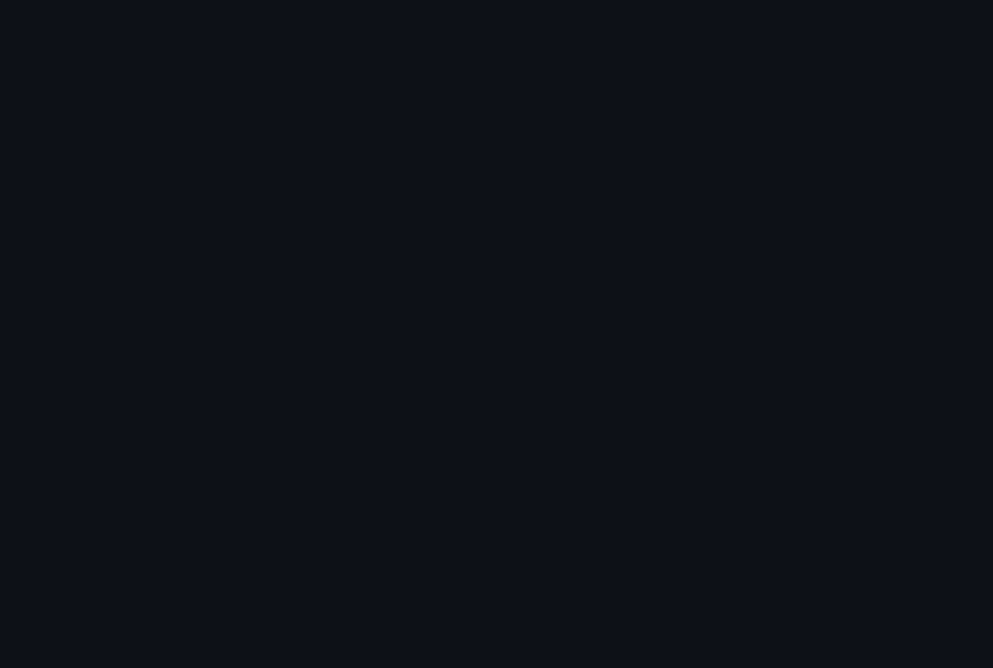
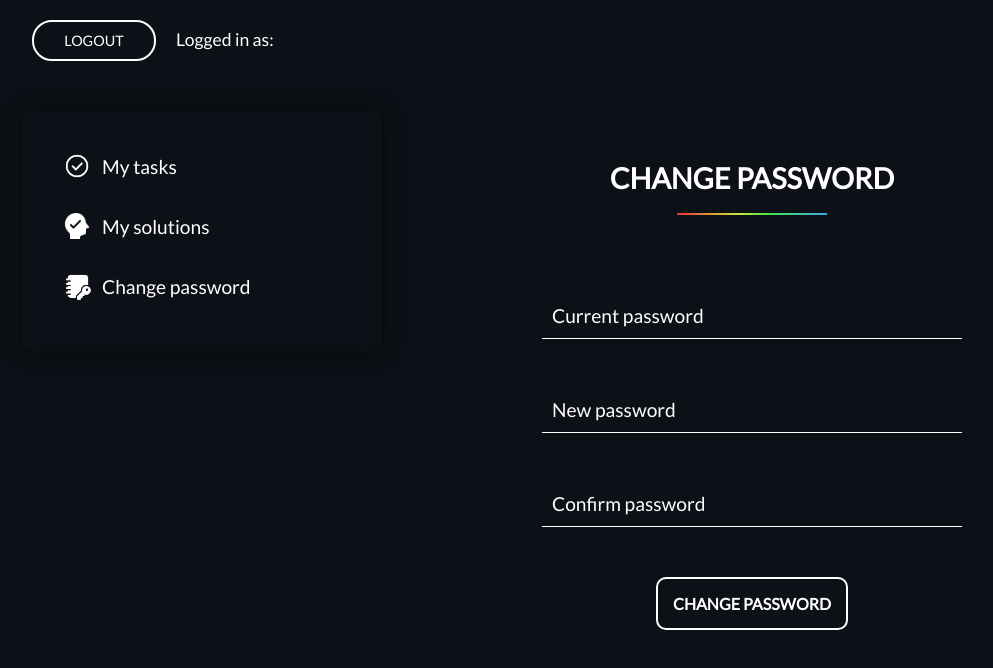
Before and after one commit to wblazej/retask, a React (Create React App) app: page /dashboard/change-password in a window 1280 px wide. Shown: the top 668 px of the page, without its empty margins (28-1021 px from the left). Built offline with nearby package versions, Linux system fonts and the light colour scheme; no server answers.

Commit message:
change password

```diff
--- a/src/App.tsx
+++ b/src/App.tsx
@@ -12,7 +12,7 @@ function App() {
         <>
             <Router>
                 <Route exact path='/' component={Home}></Route>
-                <Route exact path='/dashboard' component={Dashboard}></Route>
+                <Route path='/dashboard' component={Dashboard}></Route>
             </Router>
         </>
     );
--- /dev/null
+++ b/src/components/ChangePassword/ChangePassword.tsx
@@ -0,0 +1,83 @@
+import React, { useState } from 'react';
+import './changePassword.css'
+import InfoBox from './../../components/InfoBox/InfoBox'
+
+const ChangePassword = () => {
+    const [infoBox, setInfoBox] = useState({type: '', message: ''})
+    const showInfoBox = (type: string, message: string) => {
+        if (infoBox.type === '') {
+            setInfoBox({type: type, message: message})
+            setTimeout(() => setInfoBox({type: '', message: ''}), 4000)
+        }
+    }
+
+    const [currentPassword, setCurrentPassword] = useState("")
+    const [newPassword, setNewPassword] = useState("")
+    const [confirmPassword, setConfirmPassword] = useState("")
+
+    const currentPasswordHanlder = (Event: React.FormEvent<HTMLInputElement>) => {
+        setCurrentPassword(Event.currentTarget.value)
+    }
+
+    const newPasswordHanlder = (Event: React.FormEvent<HTMLInputElement>) => {
+        setNewPassword(Event.currentTarget.value)
+    }
+
+    const confirmPasswordHandler = (Event: React.FormEvent<HTMLInputElement>) => {
+        setConfirmPassword(Event.currentTarget.value)
+    }
+
+    const changePassword = (Event: React.FormEvent) => {
+        Event.preventDefault()
+
+        fetch('/api/users/change-password', {
+            method: 'post',
+            headers: {
+                "Content-Type": "application/json"
+            },
+            body: JSON.stringify({
+                password: currentPassword,
+                new_password: newPassword,
+                confirm_password: confirmPassword
+            })
+        })
+        .then(response => {
+            return response.json()
+        })
+        .then(data => {
+            if ('ok' in data) {
+                showInfoBox('success', data.ok)
+                setCurrentPassword("")
+                setNewPassword("")
+                setConfirmPassword("")
+            }
+            else {
+                showInfoBox('failure', data.error)
+            }
+        })
+    }
+
+    return (
+        <>
+            { infoBox.type !== '' && <InfoBox type={infoBox.type} message={infoBox.message} />}
+            <h1>change password</h1>
+            <form className="change-password-form" onSubmit={changePassword}>
+                <div className="input-box">
+                    <input type="password" name="current-password" onChange={currentPasswordHanlder} value={currentPassword} required/>
+                    <label>Current password</label>
+                </div>
+                <div className="input-box">
+                    <input type="password" name="new-password" onChange={newPasswordHanlder} value={newPassword} required/>
+                    <label>New password</label>
+                </div>
+                <div className="input-box">
+                    <input type="password" name="confirm-password" onChange={confirmPasswordHandler} value={confirmPassword} required/>
+                    <label>Confirm password</label>
+                </div>
+                <input type="submit" value="Change password"/>
+            </form>
+        </>
+    )
+}
+
+export default ChangePassword;
--- /dev/null
+++ b/src/components/ChangePassword/changePassword.css
@@ -0,0 +1,3 @@
+.change-password-form input[type=password] {
+    width: 400px;
+}
--- a/src/components/Login/Login.tsx
+++ b/src/components/Login/Login.tsx
@@ -68,6 +68,10 @@ const Login = () => {
 
                 <input type="submit" value="Login"/>
             </form>
+
+            <div className="dashboard-button-box">
+                <a href="/dashboard" className="dashboard-button">go to dashboard</a>
+            </div>
         </>
     )
 }
--- a/src/components/Menu/Menu.tsx
+++ b/src/components/Menu/Menu.tsx
@@ -5,43 +5,52 @@ import SolutionsIcon from './../../img/solutions.png'
 import PasswordIcon from './../../img/password.png'
 import GroupsIcon from './../../img/groups.png'
 import UsersIcon from './../../img/users.png'
-import UserInfo from '../UserInfo/UserInfo';
 
-const Menu = () => {
+type Props = {
+    type: string
+}
+
+const Menu: React.FunctionComponent<Props> = ({ type }) => {
     return (
-        <>
         <div className="menu">
-                <div className="button">
+            <nav>
+                <a href='/dashboard/my-tasks' className="button">
                     <img src={TasksIcon} alt="TasksIcon"/>
                     <span>My tasks</span>
-                </div>
+                </a>
 
-                <div className="button">
+                <a href='/dashboard/my-solutions' className="button">
                     <img src={SolutionsIcon} alt="SolutionsIcon"/>
                     <span>My solutions</span>
-                </div>
+                </a>
 
-                <div className="button">
+                <a href='/dashboard/change-password' className="button">
                     <img src={PasswordIcon} alt="PasswordIcon"/>
                     <span>Change password</span>
-                </div>
+                </a>
 
-                <div className="button">
+                { (type === 'admin' || type === 'root') &&
+                    <a href='/dashboard/tasks' className="button">
                         <img src={TasksIcon} alt="TasksIcon"/>
                         <span>Student's tasks</span>
-                </div>
+                    </a>
+                }
 
-                <div className="button">
+                { type === 'root' &&
+                    <>
+                        <a href='/dashboard/groups' className="button">
                             <img src={GroupsIcon} alt="GroupsIcon"/>
                             <span>Groups</span>
-                </div>
+                        </a>
 
-                <div className="button">
+                        <a href='/dashboard/users' className="button">
                             <img src={UsersIcon} alt="UsersIcon"/>
                             <span>Users</span>
+                        </a>
+                    </>
+                }
+            </nav>
         </div>
-            </div>
-        </>
     )
 }
 
--- a/src/components/Menu/menu.css
+++ b/src/components/Menu/menu.css
@@ -1,9 +1,7 @@
 .menu {
-    position: fixed;
     width: 300px;
     box-shadow: 0 0 20px .1px rgb(7, 7, 7);
     border-radius: 10px;
-    left: 50px;
     padding: 30px;
 }
 
--- a/src/components/UserInfo/UserInfo.tsx
+++ b/src/components/UserInfo/UserInfo.tsx
@@ -1,12 +1,33 @@
 import React from 'react';
 import './userInfo.css'
+import { useHistory } from 'react-router-dom';
 
-const UserInfo = () => {
+type Props = {
+    username: string
+}
+
+const UserInfo: React.FunctionComponent<Props> = ({ username }) => {
+    const history = useHistory()
+
+    const logout = () => {
+        fetch('/api/logout', {
+        })
+        .then(response => {
+            if (response.status === 200)
+                return response.json()
+        })
+        .then(data => {
+            if ('ok' in data) {
+                history.push('/')
+            }
+        })
+    }
+
     return (
         <>
             <div className="user-info">
-                <div className="logout">Logout</div>
-                <span className="username">Logged in as: root</span>
+                <div className="logout" onClick={logout}>Logout</div>
+                <span className="username">Logged in as: {username}</span>
             </div>
         </>
     )
--- a/src/components/UserInfo/userInfo.css
+++ b/src/components/UserInfo/userInfo.css
@@ -16,7 +16,8 @@
 }
 
 .user-info {
-    padding: 20px;
+    padding-left: 60px;
+    padding-top: 20px;
 }
 
 .user-info span.username {
--- a/src/index.css
+++ b/src/index.css
@@ -44,3 +44,70 @@ p {
     margin-bottom: 50px;
     font-size: 1.1em;
 }
+
+form {
+    margin-left: auto;
+    margin-right: auto;
+    text-align: center;
+    margin-top: 100px;
+    width: fit-content;
+}
+
+input[type=text],
+input[type=password] {
+    outline: none;
+    background-color: transparent;
+    border: none;
+    border-bottom: 1px solid #fff;
+    padding: 10px;
+    color: #fff;
+    font-size: 1.2em;
+    width: 250px;
+    font-family: 'Lato', sans-serif;
+}
+
+.input-box {
+    position: relative;
+    width: fit-content;
+    margin-top: 50px;
+}
+
+label {
+    position: absolute;
+    left: 10px;
+    top: 9px;
+    font-size: 1.2em;
+    transition: font-size .3s, top .3s;
+    pointer-events: none;
+}
+
+input[type=text]:focus ~ label,
+input[type=text]:valid ~ label,
+input[type=password]:focus ~ label,
+input[type=password]:valid ~ label {
+    font-size: .8em;
+    top: -15px;
+}
+
+input[type=submit] {
+    width: auto;
+    min-width: 150px;
+    padding: 15px;
+    border-radius: 10px;
+    background-color: transparent;
+    margin-top: 50px;
+    outline: none;
+    border: 2px solid #fff;
+    cursor: pointer;
+    font-size: 1em;
+    text-transform: uppercase;
+    font-weight: bold;
+    color: #fff;
+    transition: background-color .2s, color .2s;
+    font-family: 'Lato', sans-serif;
+}
+
+input[type=submit]:hover {
+    background-color: #fff;
+    color: #000;
+}
--- a/src/pages/Dashboard/Dashboard.tsx
+++ b/src/pages/Dashboard/Dashboard.tsx
@@ -1,13 +1,53 @@
-import React from 'react';
+import React, { useEffect, useState } from 'react';
 import UserInfo from './../../components/UserInfo/UserInfo'
 import Menu from './../../components/Menu/Menu'
+import { useHistory } from 'react-router-dom'
+import './dashboard.css'
+import ChangePassword from './../../components/ChangePassword/ChangePassword'
+
+import {
+    BrowserRouter as Router,
+    Route
+} from "react-router-dom";
 
 const Dashboard = () => {
+    const history = useHistory()
+
+    const [username, setUsername] = useState("")
+    const [type, setType] = useState("")
+
+    useEffect(() => {
+        fetch('/api/info')
+        .then(response => {
+            if (response.status === 200)
+                return response.json()
+        })
+        .then(data => {
+            if ('error' in data) {
+                if (data.error === "NOT_LOGGED_IN")
+                    history.push('/')
+            }
+            else {
+                setUsername(data.username)
+                setType(data.type)
+            }
+        })
+    }, [history])
+
     return (
         <>
-            <UserInfo />
-            <h1>Dashboard</h1>
-            <Menu/>
+            <UserInfo username={username} />
+            <div className="dashboard">
+                <div className="menu-box">
+                    <Menu type={type}/>
+                </div>
+
+                <div className="content">
+                    <Router>
+                        <Route path='/dashboard/change-password' component={ChangePassword}></Route>
+                    </Router>
+                </div>
+            </div>
         </>
     )
 }
--- /dev/null
+++ b/src/pages/Dashboard/dashboard.css
@@ -0,0 +1,16 @@
+.dashboard {
+    display: flex;
+    align-items: flex-start;
+    margin-top: 50px;
+}
+
+.dashboard .menu-box {
+    margin-left: 50px;
+}
+
+.content {
+    min-height: 500px;
+    width: 50%;
+    max-width: 1000px;
+    margin-left: 50px;
+}
```
Also changed, not shown: src/components/Login/login.css (+6 -44 lines), 2 other files (tests, documents, lock files or other folders). Lines whose indentation alone changed are shown as unchanged.
